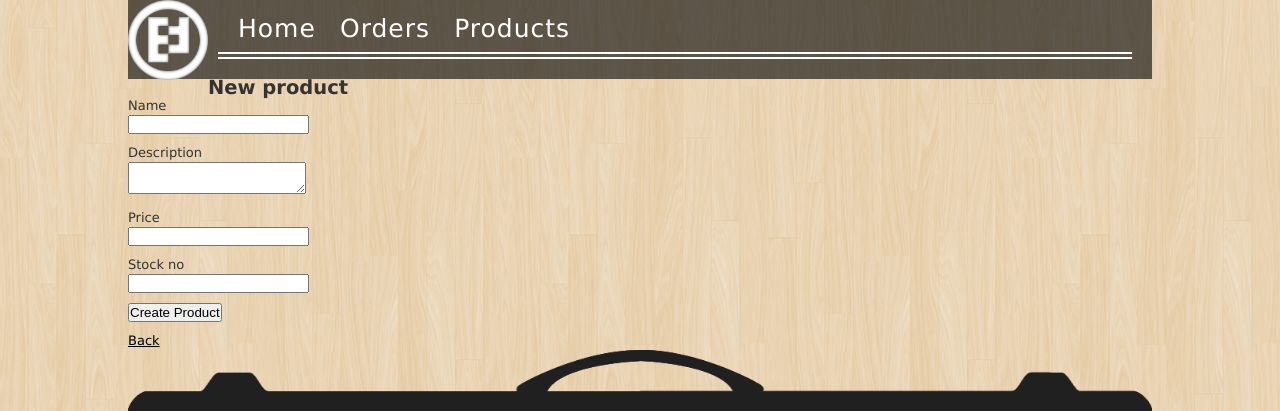
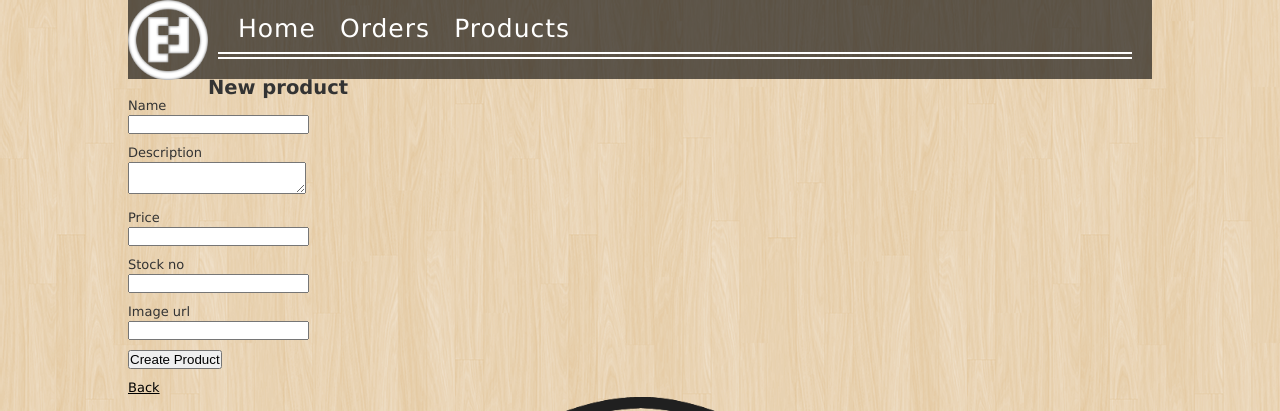
Before and after one commit to florida/ecomm_store, a Rails app: page /admin/products/new in a window 1280 px wide. Shown: the top 411 px of the page. Run offline with Rails 7, Linux system fonts and the light colour scheme; style sheets or scripts are compiled from the project's sources; parts of the project's set-up code (start-up, migrations or seed data) failed here and were passed over; some libraries are stand-ins or nearby versions.

Commit message:
added validations to url formats and email formats

```diff
--- a/app/assets/stylesheets/scaffolds.css.scss
+++ b/app/assets/stylesheets/scaffolds.css.scss
@@ -29,7 +29,7 @@ a {
   }
 }
 
-div {
+section {
   &.field, &.actions {
     margin-bottom: 10px;
   }
--- a/app/models/order.rb
+++ b/app/models/order.rb
@@ -3,7 +3,7 @@ class Order < ActiveRecord::Base
   attr_accessible :address, :email, :first_name, :last_name, :status
   has_many :lineitems
   validates :address, :presence => true
-  validates :email, :presence => true, :format => { :with => /\A([^@\s]+)@((?:[-a-z0-9]+\.)+[a-z]{2,})\Z/i, :on => :create }
+  validates :email, :presence => true, :format => { :with => /\A([^@\s]+)@((?:[-a-z0-9]+\.)+[a-z]{2,})\Z/i }
   validates :first_name, :presence => true
   validates :last_name, :presence => true
   validates_inclusion_of :status, :in => ORDER_STATUS
--- a/app/models/product.rb
+++ b/app/models/product.rb
@@ -1,8 +1,9 @@
 class Product < ActiveRecord::Base
-  attr_accessible :desccription, :name, :price, :stock_no
+  attr_accessible :description, :name, :price, :stock_no, :image_url
   has_many :lineitems
   validates :description, :presence => true
   validates :name, :presence => true
   validates :price, :numericality => true, :presence => true
   validates :stock_no, :numericality => { :only_integer => true }
+  validates :image_url, :presence => true, :format => { :with => %r{\.(gif|jpe?g|png)$}i }
 end
--- a/app/views/admin/products/_form.html.erb
+++ b/app/views/admin/products/_form.html.erb
@@ -1,6 +1,6 @@
 <%= form_for [:admin, @product] do |f| %>
   <% if @product.errors.any? %>
-    <div id="error_explanation">
+    <section id="error_explanation">
       <h2><%= pluralize(@product.errors.count, "error") %> prohibited this product from being saved:</h2>
 
       <ul>
@@ -8,26 +8,32 @@
         <li><%= msg %></li>
       <% end %>
       </ul>
-    </div>
+    </section>
   <% end %>
 
-  <div class="field">
+  <section class="field">
     <%= f.label :name %><br />
     <%= f.text_field :name %>
-  </div>
-  <div class="field">
+  </section>
+  <section class="field">
     <%= f.label :description %><br />
     <%= f.text_area :description %>
-  </div>
-  <div class="field">
+  </section>
+  <section class="field">
     <%= f.label :price %><br />
     <%= f.text_field :price %>
-  </div>
-  <div class="field">
+  </section>
+  <section class="field">
     <%= f.label :stock_no %><br />
     <%= f.number_field :stock_no %>
-  </div>
-  <div class="actions">
+  </section>
+  <section class="field">
+    <%= f.label :image_url %><br />
+    <%= f.text_field :image_url %>
+
+  </section>
+  <section class="actions">
     <%= f.submit %>
-  </div>
+  </section>
+
 <% end %>
```
Also changed, not shown: app/views/admin/orders/_form.html.erb (+16 -12 lines).
